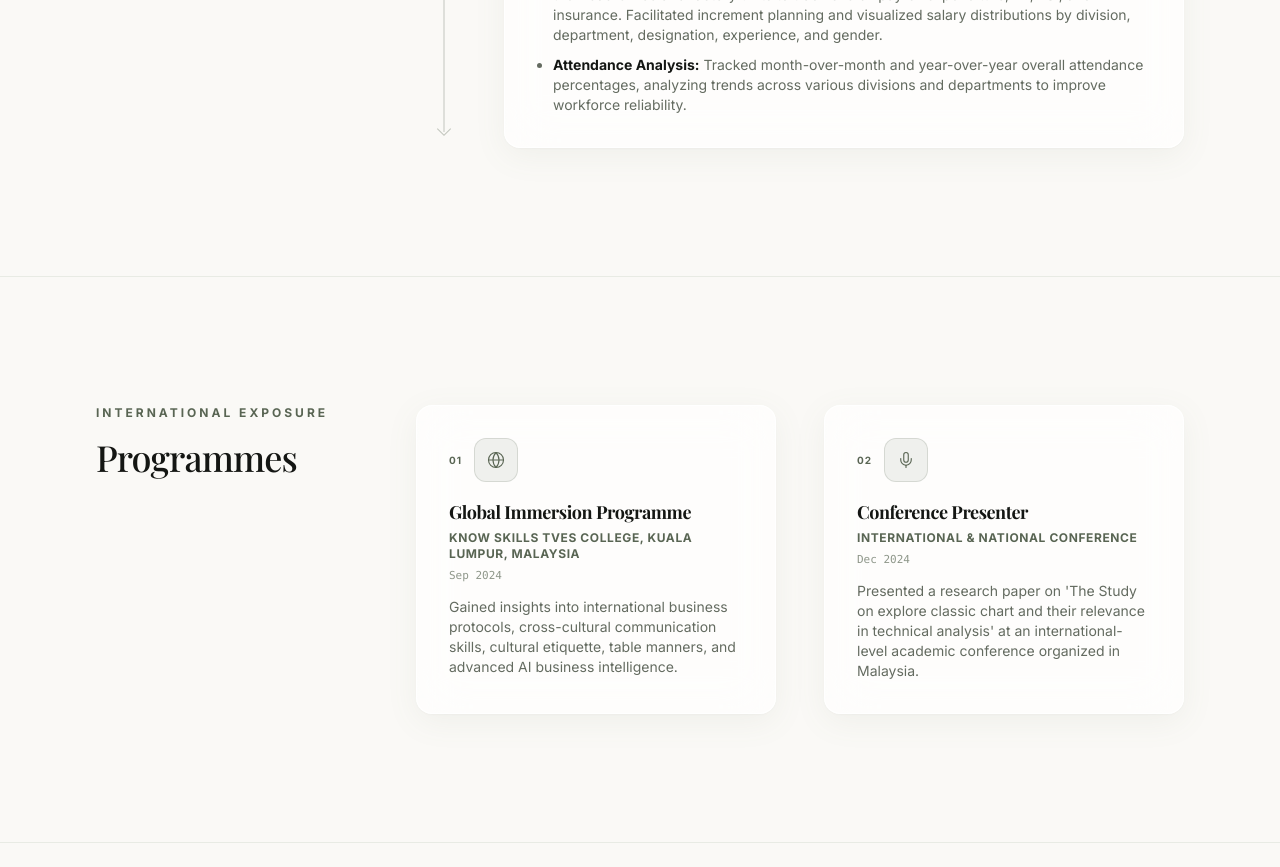
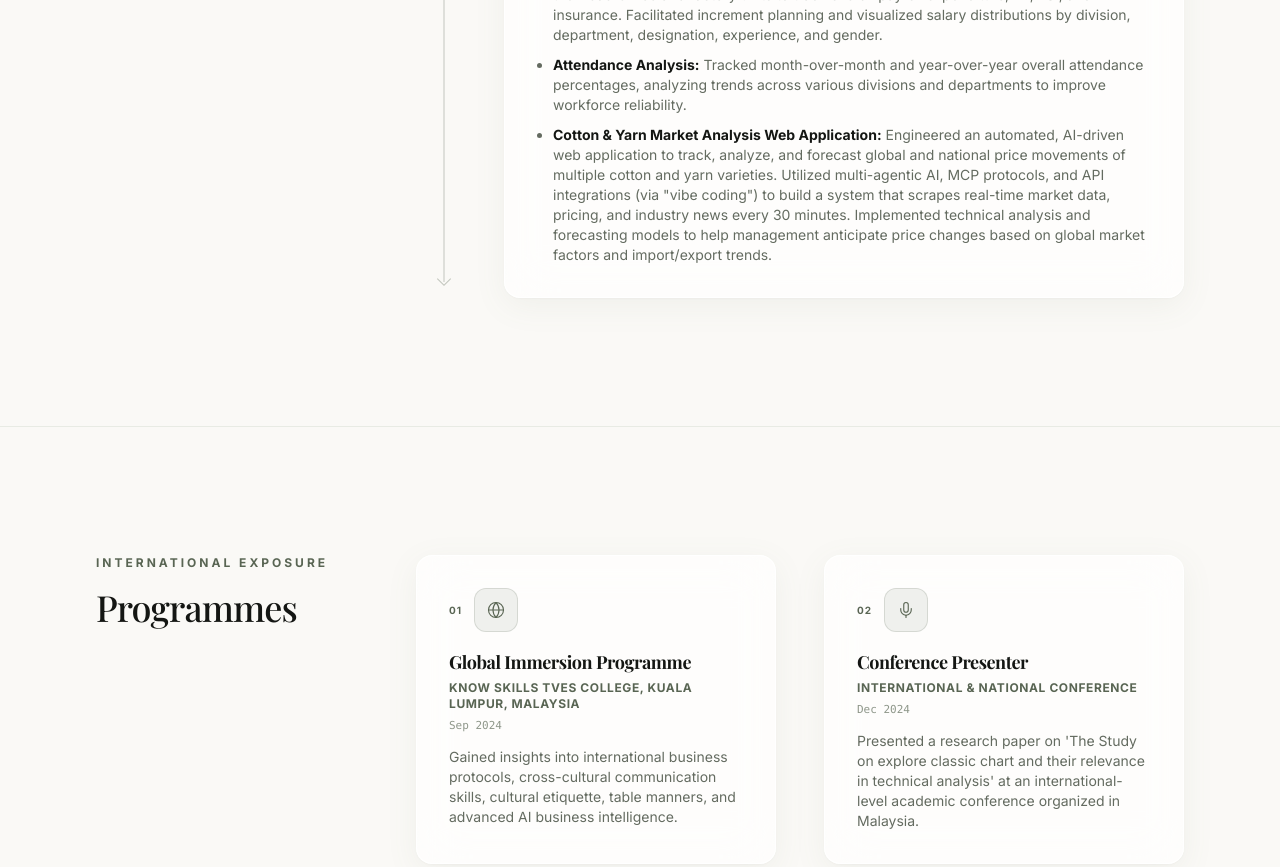
Before and after one commit to ramanan081-hub/ramanan-portfolio, a React (Vite) app: page / in a window 1280 px wide. Shown: the part 5180-6047 px from the top of the page. Built offline with nearby package versions, Linux system fonts and the light colour scheme; a web font is replaced by a local one.

Commit message:
content: add Cotton & Yarn Market Analysis Web Application to business analyst role

```diff
--- a/src/App.jsx
+++ b/src/App.jsx
@@ -433,6 +433,7 @@ function Experience() {
               <li><strong className="text-ink-900">Workforce Dynamics (Joining vs. Resignation):</strong> Engineered a comparative dashboard analyzing the total influx and outflow of workers. Evaluated recruitment agent performance by tracking total headcount provided versus retention and active availability.</li>
               <li><strong className="text-ink-900">Comprehensive Salary & Increment Planning:</strong> Created salary analysis reports spanning the Head Office and factory units to track overall payroll expenditure, PF, ESI, and insurance. Facilitated increment planning and visualized salary distributions by division, department, designation, experience, and gender.</li>
               <li><strong className="text-ink-900">Attendance Analysis:</strong> Tracked month-over-month and year-over-year overall attendance percentages, analyzing trends across various divisions and departments to improve workforce reliability.</li>
+              <li><strong className="text-ink-900">Cotton & Yarn Market Analysis Web Application:</strong> Engineered an automated, AI-driven web application to track, analyze, and forecast global and national price movements of multiple cotton and yarn varieties. Utilized multi-agentic AI, MCP protocols, and API integrations (via "vibe coding") to build a system that scrapes real-time market data, pricing, and industry news every 30 minutes. Implemented technical analysis and forecasting models to help management anticipate price changes based on global market factors and import/export trends.</li>
             </ul>
           </div>
         </div>
```
